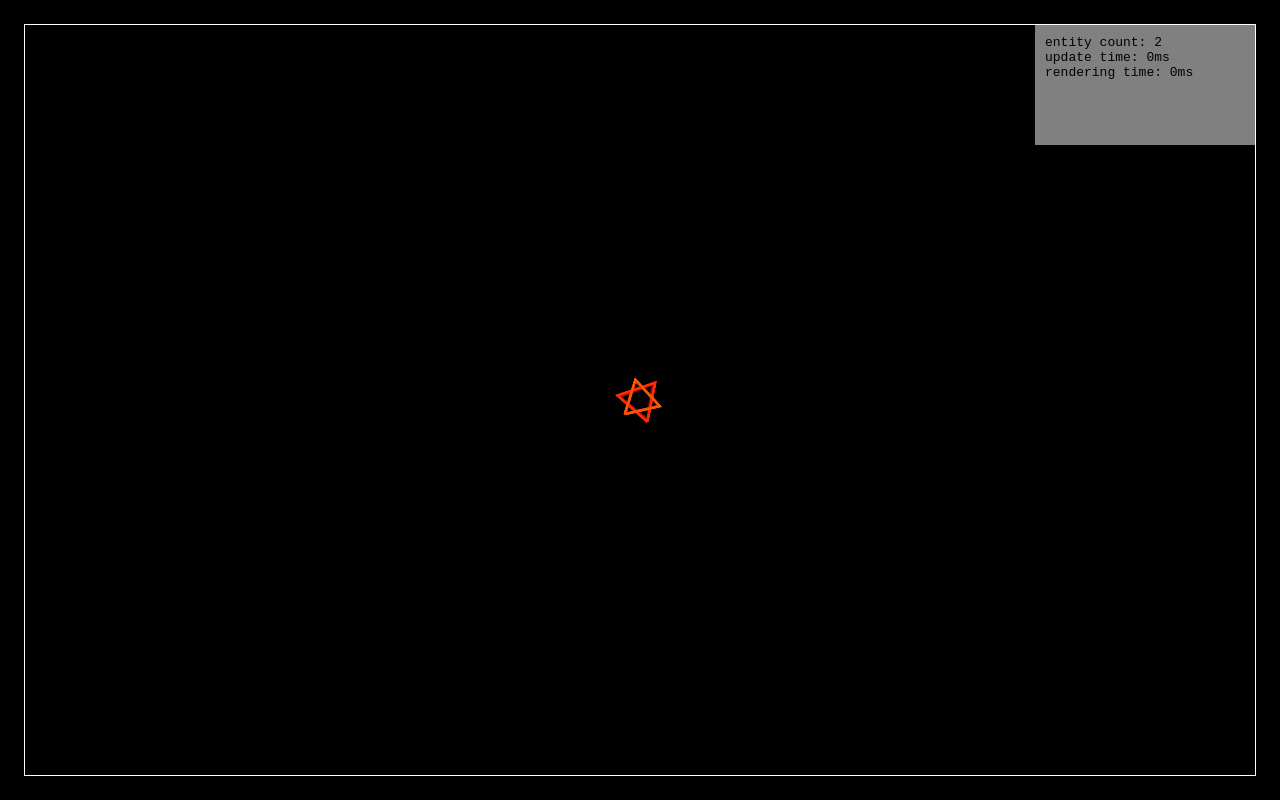
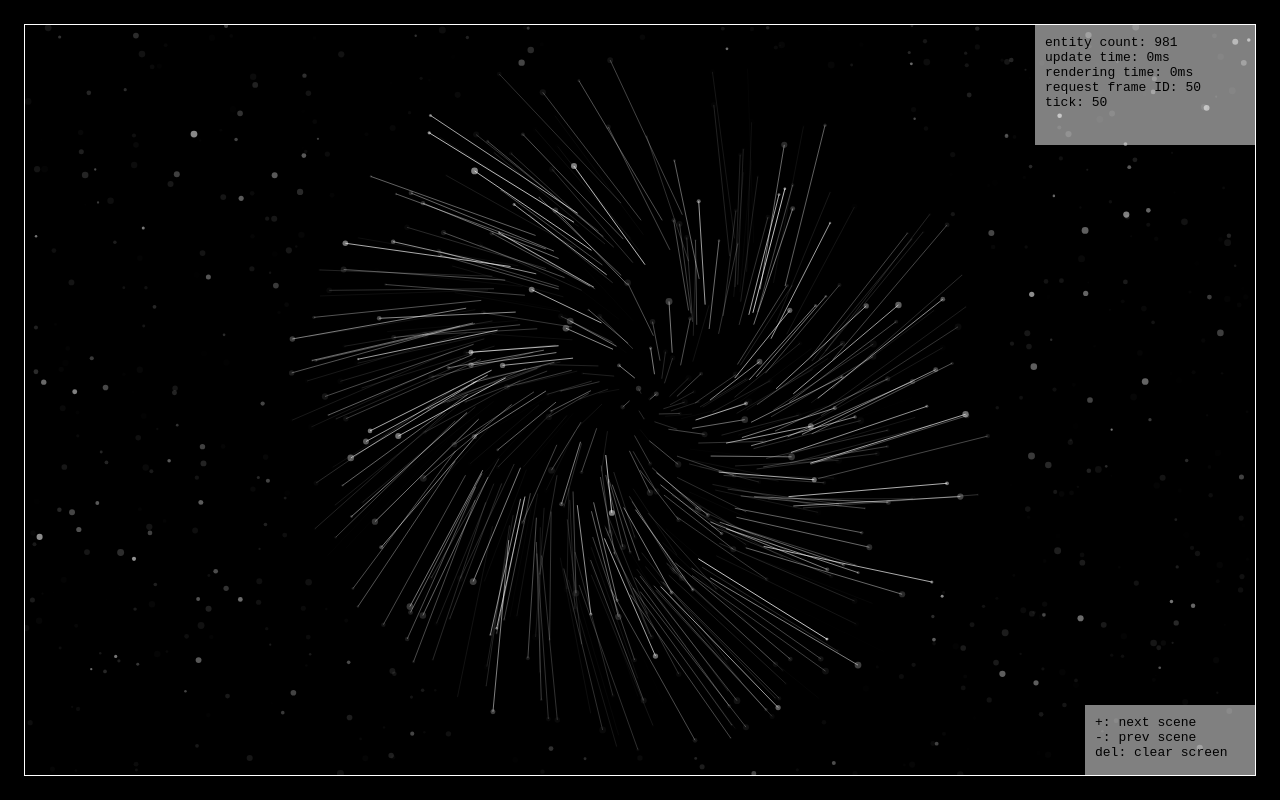
Before and after one commit to arthurlm/js-creative-playground, a website built with Parcel: page src/index.html in a window 1280 px wide. Built offline with nearby package versions, Linux system fonts and the light colour scheme; animation ran at ten frames a second.

Commit message:
Add ability to switch scene dynamically

```diff
--- a/src/context.ts
+++ b/src/context.ts
@@ -1,6 +1,8 @@
 import { rgba } from "./helpers";
 
 export class Context {
+  public lastRequestFrameId?: number;
+
   public tickCount: number = 0;
   public ctx: CanvasRenderingContext2D;
 
@@ -9,6 +11,11 @@ export class Context {
     private debugDisplay: HTMLElement
   ) {
     this.ctx = canvas.getContext("2d");
+  }
+
+  reset(): void {
+    this.tickCount = 0;
+    this.ctx.clearRect(0, 0, this.width, this.height);
   }
 
   nextTick() {
@@ -50,6 +57,10 @@ export class Scene {
     this.entites = [];
     this.onStart = identity;
     this.onEnd = identity;
+  }
+
+  clearEntities(): void {
+    this.entites.splice(0, this.entites.length);
   }
 
   update(context: Context) {
@@ -106,13 +117,15 @@ export function mainLoop(
         `entity count: ${scene.entites.length}`,
         `update time: ${tUpdateEnd - tUpdateStart}ms`,
         `rendering time: ${tRenderEnd - tRenderStart}ms`,
+        `request frame ID: ${context.lastRequestFrameId}`,
+        `tick: ${context.tickCount}`,
       ]);
     }
 
-    requestAnimationFrame(onAnimationFrame);
+    context.lastRequestFrameId = requestAnimationFrame(onAnimationFrame);
   }
 
-  requestAnimationFrame(onAnimationFrame);
+  context.lastRequestFrameId = requestAnimationFrame(onAnimationFrame);
 }
 
 export default {
--- a/src/index.html
+++ b/src/index.html
@@ -11,6 +11,12 @@
       <canvas id="main-canvas"></canvas>
     </div>
 
-    <pre id="debug-display"></pre>
+    <pre id="debug-display" class="text-panel over-canvas"></pre>
+
+    <pre id="help-display" class="text-panel over-canvas">
++: next scene
+-: prev scene
+del: clear screen
+    </pre>
   </body>
 </html>
--- a/src/index.ts
+++ b/src/index.ts
@@ -1,15 +1,62 @@
 import { Context, mainLoop } from "./context";
-import scene from "./scenes/scene3";
 
+// Get HTML elements from DOM
 const canvas = document.getElementById("main-canvas") as HTMLCanvasElement;
 const debugDisplay = document.getElementById("debug-display");
 
+// Setup canvas size
 const padding = 50;
 canvas.width = window.innerWidth - padding;
 canvas.height = window.innerHeight - padding;
 
+// Create main context from HTML elements
 const context = new Context(canvas, debugDisplay);
 
-mainLoop(context, scene, {
+// Import all scenes and build vector from them
+import scene1 from "./scenes/scene1";
+import scene1b from "./scenes/scene1b";
+import scene2 from "./scenes/scene2";
+import scene3 from "./scenes/scene3";
+
+let selection = 0;
+const scenes = [scene1, scene1b, scene2, scene3];
+
+// Add document listeners
+document.addEventListener("keyup", (e) => {
+  if (e.code == "KeyN" || e.code == "NumpadAdd") {
+    selection = (selection + 1) % scenes.length;
+    restartLoop();
+  }
+
+  if (e.code == "KeyP" || e.code == "NumpadSubtract") {
+    selection = selection == 0 ? scenes.length - 1 : selection - 1;
+    restartLoop();
+  }
+
+  if (e.code == "Delete") {
+    clearActiveScene();
+  }
+
+  // console.log(`code: ${e.code}`);
+});
+
+function clearActiveScene() {
+  context.reset();
+  scenes[selection].clearEntities();
+}
+
+function restartLoop() {
+  if (context.lastRequestFrameId) {
+    cancelAnimationFrame(context.lastRequestFrameId);
+  }
+
+  clearActiveScene();
+  mainLoop(context, scenes[selection], {
+    debugEnabled: true,
+  });
+}
+
+// Start main loop
+mainLoop(context, scenes[selection], {
   debugEnabled: true,
 });
--- a/src/style.css
+++ b/src/style.css
@@ -20,18 +20,32 @@ body {
   border: 1px solid white;
 }
 
-#debug-display {
-  float: right;
-  position: absolute;
-  top: 25px;
-  right: 25px;
-
-  width: 200px;
-  height: 100px;
-
+.text-panel {
   background-color: hsla(0, 0%, 100%, 0.5);
   color: black;
 
   padding: 10px;
   margin: 0;
 }
+
+.over-canvas {
+  margin: 25px;
+}
+
+#debug-display {
+  float: right;
+  position: absolute;
+  top: 0px;
+  right: 0px;
+  width: 200px;
+  height: 100px;
+}
+
+#help-display {
+  float: right;
+  position: absolute;
+  bottom: 0px;
+  right: 0px;
+  width: 150px;
+  height: 50px;
+}
```
